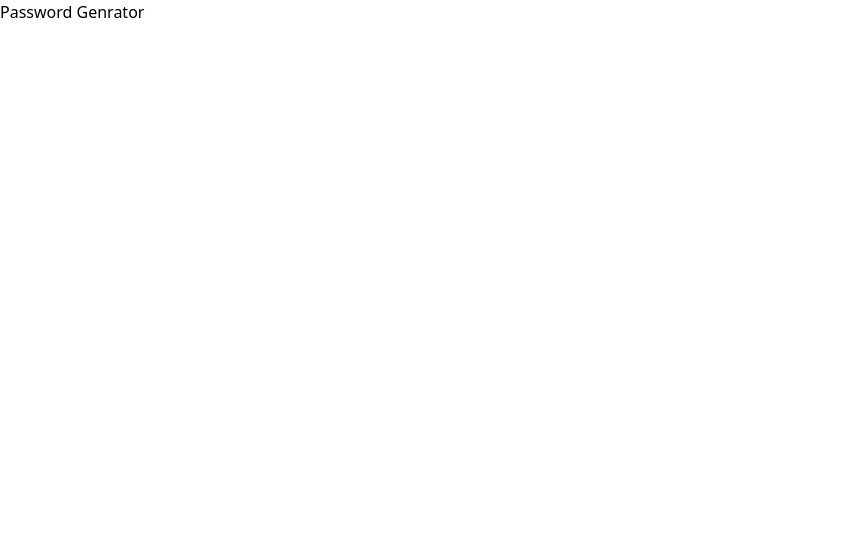
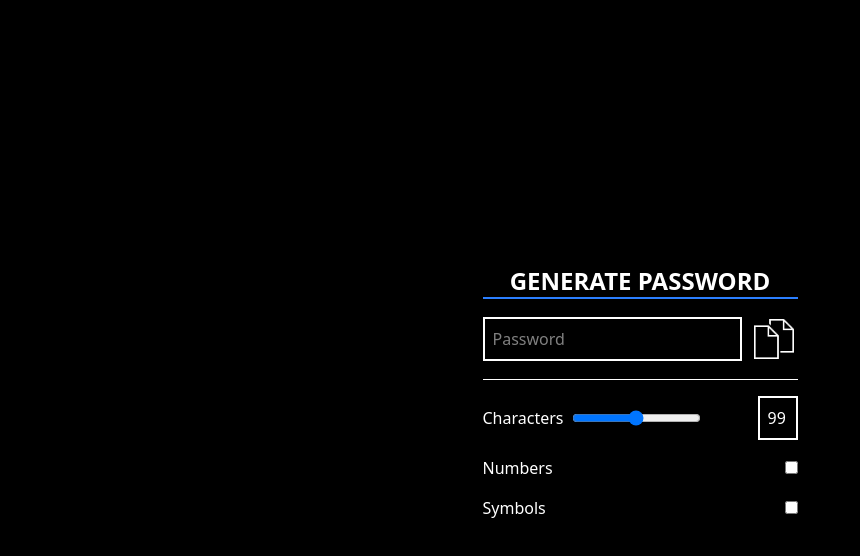
Before and after one commit to msalahz/password-gen, a React (Vite) app: page / in a window 1280 px wide. Shown: the top 556 px of the page, without its empty margins (0-860 px from the left). Built offline with nearby package versions, Linux system fonts and the light colour scheme.

Commit message:
feat: init UI for the password generator

```diff
--- a/index.html
+++ b/index.html
@@ -2,6 +2,7 @@
 <html lang="en">
   <head>
     <meta charset="UTF-8" />
+    <link type="image/png" sizes="16x16" rel="icon" href="/images/password.png">
     <meta name="viewport" content="width=device-width, initial-scale=1.0" />
     <title>Password Generator</title>
   </head>
--- a/src/App.tsx
+++ b/src/App.tsx
@@ -1,8 +1,67 @@
+import CopyIcon from '/images/copy.png';
+
 function App() {
   return (
-    <>
-      <h1>Password Genrator</h1>
-    </>
+    <main className="flex h-dvh items-center justify-center bg-black p-4 text-white">
+      <div className="">
+        <h1 className="border-b-2 border-b-blue-500 text-center text-2xl font-bold uppercase">
+          Generate Password
+        </h1>
+
+        <div className="my-4 flex items-center gap-2">
+          <input
+            readOnly
+            type="text"
+            placeholder="Password"
+            className="w-full border-2 border-white p-2"
+          />
+
+          <button className="cursor-pointer p-1" title="Copy">
+            <img src={CopyIcon} alt="Copy" className="h-10 w-12" />
+          </button>
+        </div>
+
+        <hr />
+
+        <div className="my-4 grid w-full grid-cols-[1fr_auto] gap-2">
+          <label
+            id="characters"
+            htmlFor="characters"
+            className="flex grid-cols-1 items-center gap-2"
+          >
+            Characters
+            <input type="range" name="characters" />
+          </label>
+
+          <input
+            value={99}
+            type="text"
+            name="characters-count"
+            className="w-10 border-2 border-white p-2"
+          />
+        </div>
+
+        <div className="my-4 w-full">
+          <label
+            htmlFor="numbers"
+            className="flex items-center justify-between gap-2"
+          >
+            Numbers
+            <input type="checkbox" name="numbers" id="numbers" />
+          </label>
+        </div>
+
+        <div className="my-4 w-full">
+          <label
+            htmlFor="symbols"
+            className="flex items-center justify-between gap-2"
+          >
+            Symbols
+            <input type="checkbox" name="symbols" id="symbols" />
+          </label>
+        </div>
+      </div>
+    </main>
   );
 }
 
```
Also changed, not shown: public/images/copy.png (added), public/images/password.png (added).
